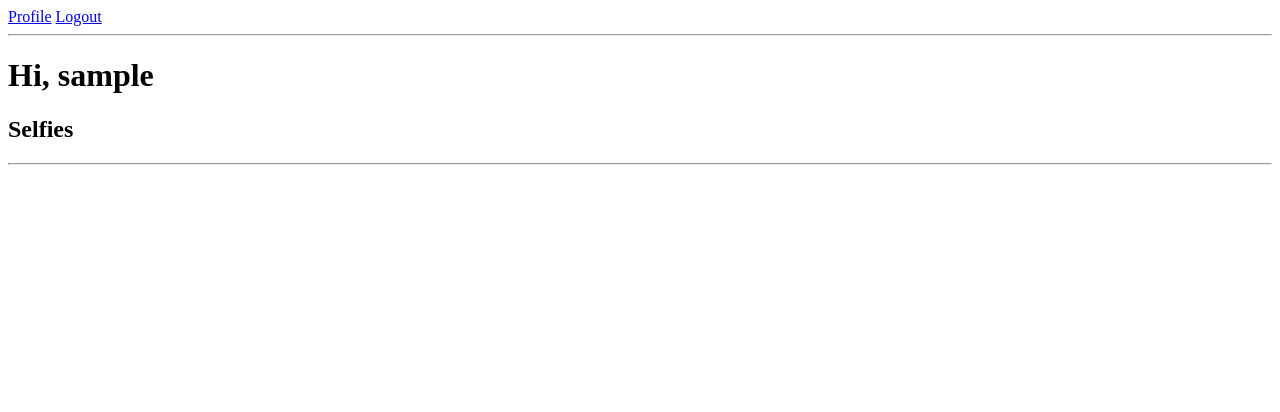
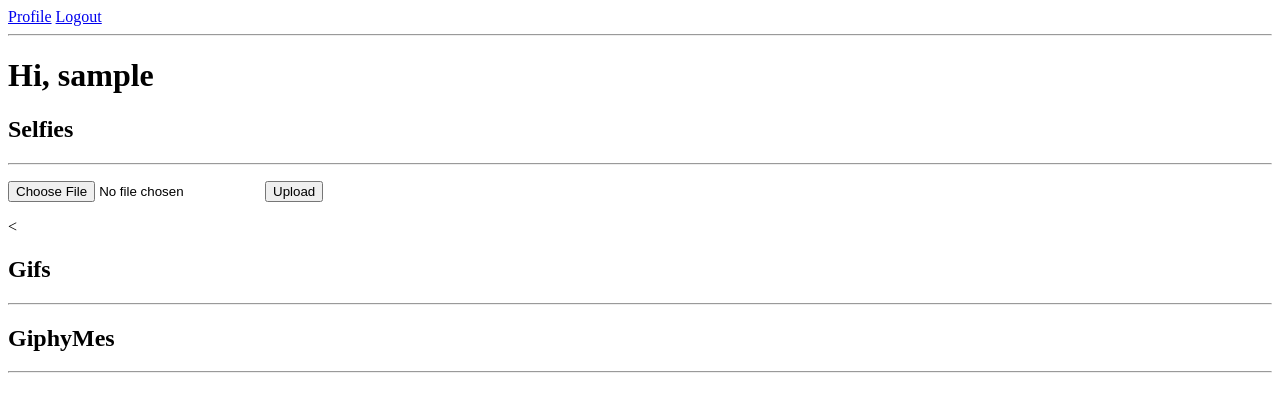
Before and after one commit to matthewwoo-zz/giphyme, a Flask app: a page that uses Dropbox/Programming/GiphyMe/src/templates/profile.html in a window 1280 px wide. Shown: the top 412 px of the page. Run offline with Flask 2, Linux system fonts and the light colour scheme; the visitor is signed in with stand-in values (Sample User, id 1); data comes from the database, SQL or seed files in the repository.

Commit message:
added upload route to profile page

```diff
--- a/Dropbox/Programming/GiphyMe/src/app.py
+++ b/Dropbox/Programming/GiphyMe/src/app.py
@@ -105,7 +105,7 @@ def upload_file():
             # the reason why it's 'upload_file' and not 'upload' is that url_for builds url based on the function and not the route
             return redirect(url_for('uploaded_file',
                                     filename=filename))
-    return render_template('upload.html')
+    return 200
 
 @app.route('/show/<filename>')
 def uploaded_file(filename):
--- a/Dropbox/Programming/GiphyMe/src/templates/profile.html
+++ b/Dropbox/Programming/GiphyMe/src/templates/profile.html
@@ -4,7 +4,25 @@
     <h1>Hi, {{current_user.username}}</h1>
 </div>
 <div>
-    <h2> Selfies </h2>
+    <h2>Selfies</h2>
+    <hr>
+    <form action="{{url_for('upload_file')}}"method=post enctype=multipart/form-data>
+      <p><input type=file name=file>
+         <input type=submit value=Upload>
+    </form>
+    <<br>
+    <p>
+        <div img=""></div>
+    </p>
+<div>
+    <h2>Gifs</h2>
     <hr>
 </div>
+
+<div>
+    <h2>GiphyMes</h2>
+    <hr>
+</div>
+
+</div>
 {% endblock %}
```
Also changed, not shown: 1 other file.
